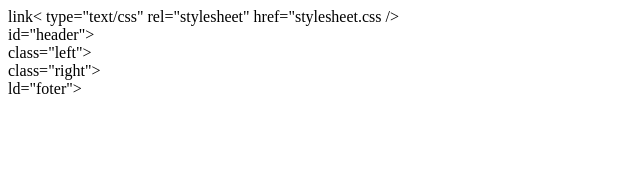
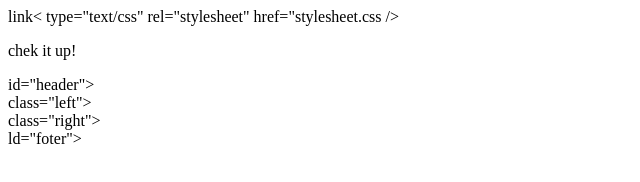
Before and after one commit to amareric/ericamaro1.github.io, a plain HTML site: page index.html in a window 1280 px wide. Shown: the whole page, without its empty margins (0-640 px from the left). Drawn offline with Linux system fonts and the light colour scheme.

Commit message:
sentence add

```diff
--- a/index.html
+++ b/index.html
@@ -5,6 +5,7 @@
       <title></title>
       </head>
       <body>
+            <p> chek it  up!</p>
            <div> id="header"> </div>
            <div> class="left"> </div>
            <div> class="right"> </div>
```
